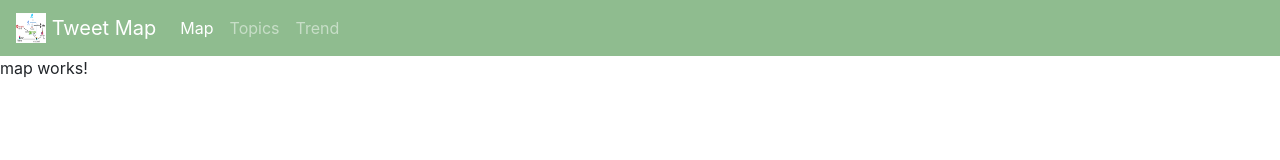
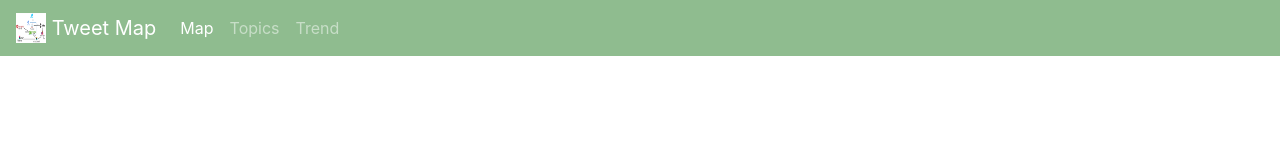
Before and after one commit to zmyzheng/TweetMap, an Angular app in the folder tweet-map-frontend/: page /map in a window 1280 px wide. Shown: the top 160 px of the page. Built offline with nearby package versions, Linux system fonts and the light colour scheme.

Commit message:
uninstall ng-sidebar

```diff
--- a/tweet-map-frontend/package.json
+++ b/tweet-map-frontend/package.json
@@ -23,7 +23,6 @@
     "@angular/router": "~11.1.0",
     "@ng-bootstrap/ng-bootstrap": "^9.0.1",
     "bootstrap": "^4.5.0",
-    "ng-sidebar": "^9.4.2",
     "rxjs": "~6.6.0",
     "tslib": "^2.0.0",
     "zone.js": "~0.11.3"
--- a/tweet-map-frontend/src/app/map/map.component.html
+++ b/tweet-map-frontend/src/app/map/map.component.html
@@ -1 +1,4 @@
-<p>map works!</p>
+<div class="container">
+
+
+</div>
```
Also changed, not shown: 1 other file (tests, documents, lock files or other folders).
